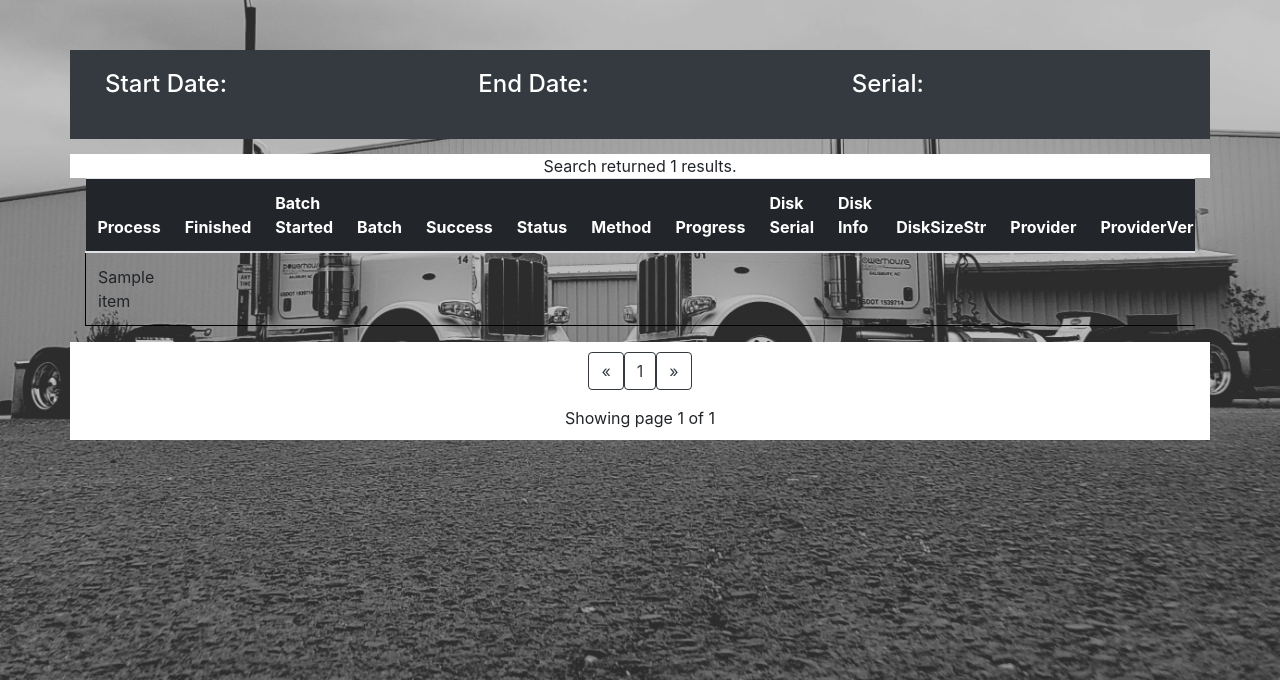
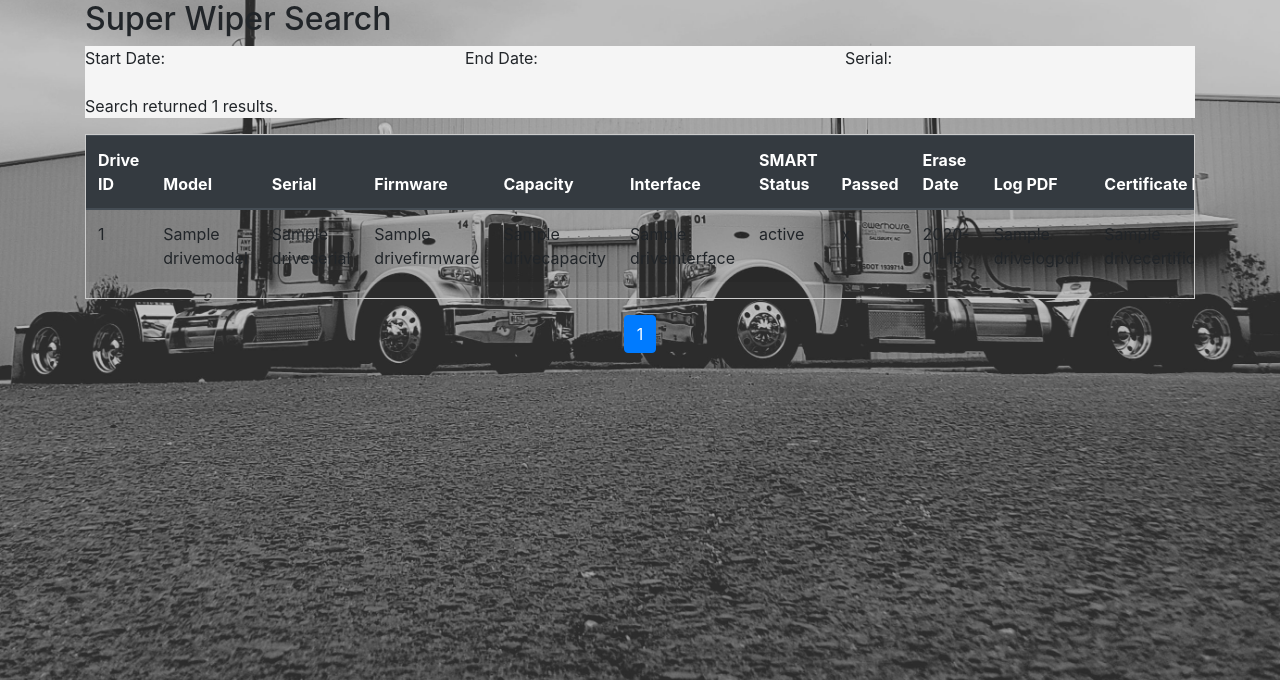
Before and after one commit to Wayto0blivion/PHR-Database, a Python web app: template services/flask/website/templates/skeleton_superwiper_search.html in a window 1280 px wide. Shown: the part 56-736 px from the top of the page. Run offline with Jinja, Linux system fonts and the light colour scheme; the template is opened without the code that fills it: most values are stand-ins (such as "Sample title", 1, 10 or a date in 2020); some libraries are stand-ins or nearby versions.

Commit message:
Working SuperWiper Report - Front End Finalized

```diff
--- a/services/flask/website/templates/skeleton_superwiper_search.html
+++ b/services/flask/website/templates/skeleton_superwiper_search.html
@@ -1,98 +1,108 @@
 {% extends "base.html" %}
-{% import "bootstrap5/form.html" as wtf %}
-{% import "_macros.html" as macros %}
+{% block title %}Super Wiper Search{% endblock %}
 
-{% block title %}HDD Search{% endblock %}
-{% block head %}
-    <script src="https://cdn.jsdelivr.net/npm/bootstrap@5.3.2/dist/js/bootstrap.bundle.min.js"></script>
-{% endblock %}
 {% block content %}
-<body>
 <div class="container">
-    <form method="POST">
-    {{ data.form.hidden_tag() }}
-        <div class="row" style="margin-top: 50px;background: rgb(52,58,64);padding: 10px;">
-            <div class="col d-xxl-flex justify-content-xxl-center align-items-xxl-center">
-                <h4 style="color: white; margin: 10px">Start Date: </h4>
-                <span>{{ data.form.startdate }}</span>
+    <h2>Super Wiper Search</h2>
+
+    <form method="POST" style="background-color: whitesmoke">
+        {{ data.form.hidden_tag() }}
+        <div class="row">
+            <div class="col">
+                <label>Start Date:</label>
+                {{ data.form.startdate(class="form-control") }}
             </div>
-            <div class="col d-xxl-flex justify-content-xxl-center align-items-xxl-center">
-                <h4 style="color: white; margin: 10px">End Date: </h4>
-                {{ data.form.enddate }}
+            <div class="col">
+                <label>End Date:</label>
+                {{ data.form.enddate(class="form-control") }}
             </div>
-            <div class="col d-xxl-flex justify-content-xxl-center align-items-xxl-center">
-                <h4 style="color: white; margin: 10px">Serial: </h4>
-                {{ data.form.search (style="color: rgb(255,255,255);background: transparent;border-color: rgb(255,255,255);") }}
+            <div class="col">
+                <label>Serial:</label>
+                {{ data.form.search(class="form-control") }}
             </div>
         </div>
-        <div class="row" style="background: rgb(52,58,64);padding: 10px;">
-            <div class="col d-xxl-flex justify-content-xxl-center align-items-xxl-center">
-                {{ data.form.submit (class="login-button") }}
-            </div>
-            {% if pagination %}
-                <div class="col d-xxl-flex justify-content-xxl-center align-items-xxl-center">
-                    {{ data.form.downl(formnovalidate=True, class="login-button") }}
-                </div>
-            {% endif %}
-            <div class="col d-xxl-flex justify-content-xxl-center align-items-xxl-center">
-                {{ data.form.clear(formnovalidate=True, class="login-button") }}
+
+        <div class="row mt-3">
+            <div class="col">
+                {{ data.form.submit(class="btn btn-primary") }}
+                {{ data.form.downl(formnovalidate=True, class="btn btn-secondary") }}
+                {{ data.form.clear(formnovalidate=True, class="btn btn-danger") }}
             </div>
         </div>
     </form>
-    {% if data.count %}
-        <div class="row" style="margin-top: 15px;background: rgb(255,255,255);">
-            <div class="col d-xl-flex justify-content-xl-center align-items-xl-center" style="background: rgb(255,255,255);">
-                <span>Search returned {{ data.count }} results.</span>
-            </div>
-        </div>
-    {% endif %}
-    {% if data.pagination %}
-        <div class="table-responsive" style="max-height: 450px;">
-        <table class="table">
-            <thead class="sticky-header" style="background: rgb(34,37,41);">
-            <tr style="background: rgb(34,37,41);">
-                <th style="background: rgb(34,37,41);color: rgb(255,255,255);">Process</th>
-                <th style="background: rgb(34,37,41);color: rgb(255,255,255);">Finished</th>
-                <th style="background: rgb(34,37,41);color: rgb(255,255,255);">Batch Started</th>
-                <th style="background: rgb(34,37,41);color: rgb(255,255,255);">Batch</th>
-                <th style="background: rgb(34,37,41);color: rgb(255,255,255);">Success</th>
-                <th style="background: rgb(34,37,41);color: rgb(255,255,255);">Status</th>
-                <th style="background: rgb(34,37,41);color: rgb(255,255,255);">Method</th>
-                <th style="background: rgb(34,37,41);color: rgb(255,255,255);">Progress</th>
-                <th style="background: rgb(34,37,41);color: rgb(255,255,255);">Disk Serial</th>
-                <th style="background: rgb(34,37,41);color: rgb(255,255,255);">Disk Info</th>
-                <th style="background: rgb(34,37,41);color: rgb(255,255,255);">DiskSizeStr</th>
-                <th style="background: rgb(34,37,41);color: rgb(255,255,255);">Provider</th>
-                <th style="background: rgb(34,37,41);color: rgb(255,255,255);">ProviderVer</th>
-                <th style="background: rgb(34,37,41);color: rgb(255,255,255);">Host</th>
-                <th style="background: rgb(34,37,41);color: rgb(255,255,255);">Err Msg</th>
-            </tr>
+
+    {% if data.count > 0 %}
+    <p style="background-color: whitesmoke">Search returned {{ data.count }} results.</p>
+
+    <!-- ✅ Scrollable Container for Table -->
+    <div class="table-container" style="max-height: 400px; overflow-y: auto; border: 1px solid #ccc; margin-top: 10px;">
+        <table class="table table-striped">
+            <thead class="thead-dark">
+                <tr>
+                    <th>Drive ID</th>
+                    <th>Model</th>
+                    <th>Serial</th>
+                    <th>Firmware</th>
+                    <th>Capacity</th>
+                    <th>Interface</th>
+                    <th>SMART Status</th>
+                    <th>Passed</th>
+                    <th>Erase Date</th>
+                    <th>Log PDF</th>
+                    <th>Certificate PDF</th>
+                    <th>Job Number</th>
+                </tr>
             </thead>
             <tbody>
-            {% for row in data.pagination.items %}
-                <tr style="border: 1px solid rgb(0,0,0);">
-                {% for item in row %}
-                    <td>{{ item }}</td>
+                {% for row in pagination.items %}
+                <tr>
+                    <td>{{ row.driveid }}</td>
+                    <td>{{ row.drivemodel }}</td>
+                    <td>{{ row.driveserial }}</td>
+                    <td>{{ row.drivefirmware }}</td>
+                    <td>{{ row.drivecapacity }}</td>
+                    <td>{{ row.driveinterface }}</td>
+                    <td>{{ row.drivesmartstatus }}</td>
+                    <td>{{ row.drivepassed }}</td>
+                    <td>{{ row.driveerasedate }}</td>
+                    <td>{{ row.drivelogpdf }}</td>
+                    <td>{{ row.drivecertificatepdf }}</td>
+                    <td>{{ row.drivejobnumber }}</td>
+                </tr>
                 {% endfor %}
-                </tr>
-            {% endfor %}
             </tbody>
         </table>
     </div>
-    {% endif %}
-    {% if data.pagination %}
-        <div class="row" style="background: rgb(255,255,255);">
-            <div class="col d-xl-flex justify-content-xl-center align-items-xl-center" style="background: rgb(255,255,255); margin-top: 10px;">
-                {{ macros.pagination_widget(data.pagination, 'searchviews.hdd_search', data=data) }}
-            </div>
-        </div>
-        <div class="row" style="background: rgb(255,255,255);">
-            <div class="col d-xl-flex justify-content-xl-center align-items-xl-center" style="background: rgb(255,255,255);">
-                <span style="margin-bottom: 10px;">Showing page {{ data.pagination.page }} of {{ data.pagination.pages }}</span>
-            </div>
-        </div>
+
+    <!-- ✅ Pagination Controls -->
+    <nav aria-label="Page navigation">
+        <ul class="pagination justify-content-center mt-3">
+            {% if pagination.has_prev %}
+                <li class="page-item">
+                    <a class="page-link" href="{{ url_for('searchviews.superwiper_search', page=pagination.prev_num) }}">Previous</a>
+                </li>
+            {% endif %}
+
+            {% for num in pagination.iter_pages() %}
+                {% if num %}
+                    <li class="page-item {% if num == pagination.page %}active{% endif %}">
+                        <a class="page-link" href="{{ url_for('searchviews.superwiper_search', page=num) }}">{{ num }}</a>
+                    </li>
+                {% else %}
+                    <li class="page-item disabled"><span class="page-link">...</span></li>
+                {% endif %}
+            {% endfor %}
+
+            {% if pagination.has_next %}
+                <li class="page-item">
+                    <a class="page-link" href="{{ url_for('searchviews.superwiper_search', page=pagination.next_num) }}">Next</a>
+                </li>
+            {% endif %}
+        </ul>
+    </nav>
+
+    {% else %}
+    <p>No results found.</p>
     {% endif %}
 </div>
-
-</body>
 {% endblock %}
```
Also changed, not shown: services/flask/website/searchviews.py (+44 -17 lines).
